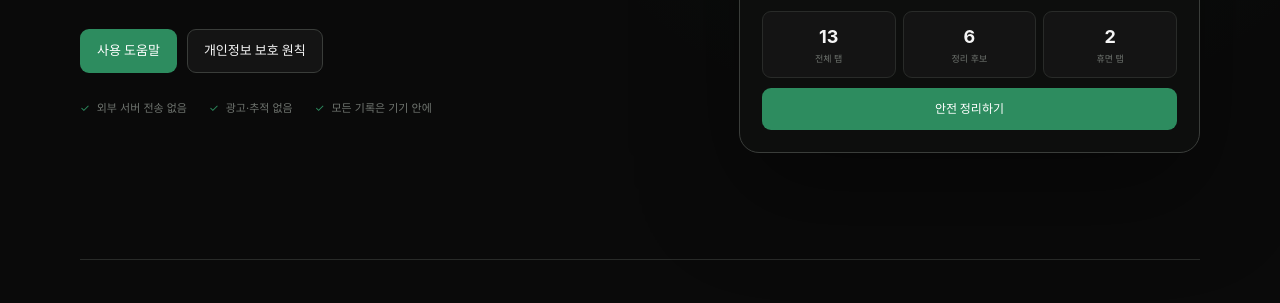
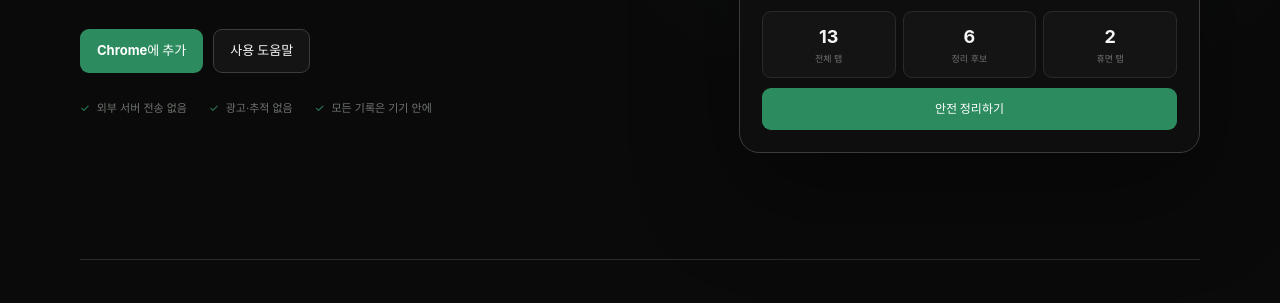
Before and after one commit to jakeparkcolde/TabPilot, a website built with Vite: page docs/index.html in a window 1280 px wide. Shown: the part 497-800 px from the top of the page. Built offline with nearby package versions, Linux system fonts and the light colour scheme.

Commit message:
Add Chrome Web Store links

```diff
--- a/docs/index.html
+++ b/docs/index.html
@@ -45,10 +45,12 @@
             네이티브 휴면 기능으로 정리합니다. 탭과 URL은 그대로 유지됩니다.
           </p>
           <div class="hero-actions">
-            <a class="button primary" href="./support.html">사용 도움말</a>
-            <a class="button secondary" href="./privacy.html"
-              >개인정보 보호 원칙</a
+            <a
+              class="button primary"
+              href="https://chromewebstore.google.com/detail/kaenladnpkombaijhlibmmijcofojhlb"
+              >Chrome에 추가</a
             >
+            <a class="button secondary" href="./support.html">사용 도움말</a>
           </div>
           <ul class="trust-list" aria-label="핵심 개인정보 보호 원칙">
             <li>외부 서버 전송 없음</li>
@@ -148,6 +150,10 @@
       <div>
         <a href="./support.html">지원</a>
         <a href="./privacy.html">개인정보처리방침</a>
+        <a
+          href="https://chromewebstore.google.com/detail/kaenladnpkombaijhlibmmijcofojhlb"
+          >Chrome 웹 스토어</a
+        >
         <a href="https://github.com/jakeparkcolde/TabPilot">GitHub</a>
       </div>
     </footer>
```
Also changed, not shown: README.ko.md (+2 -0 lines), README.md.
